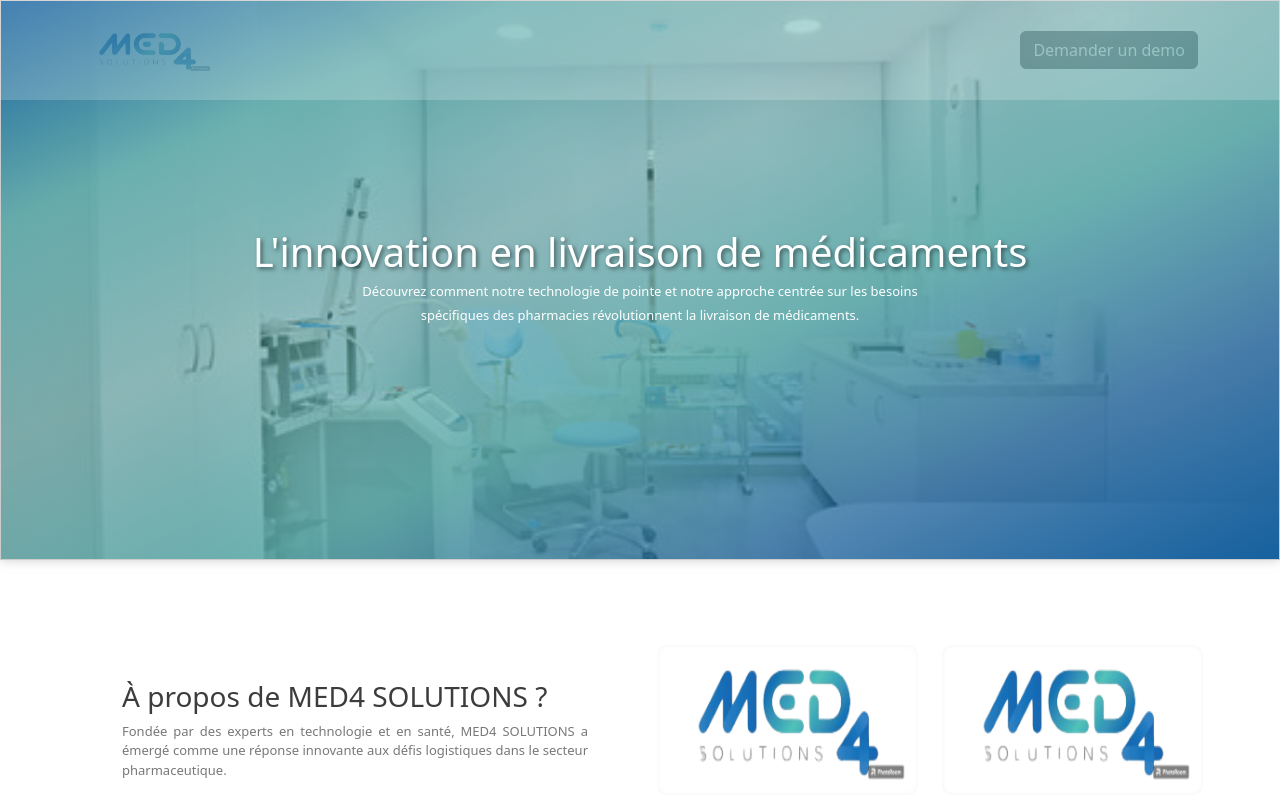
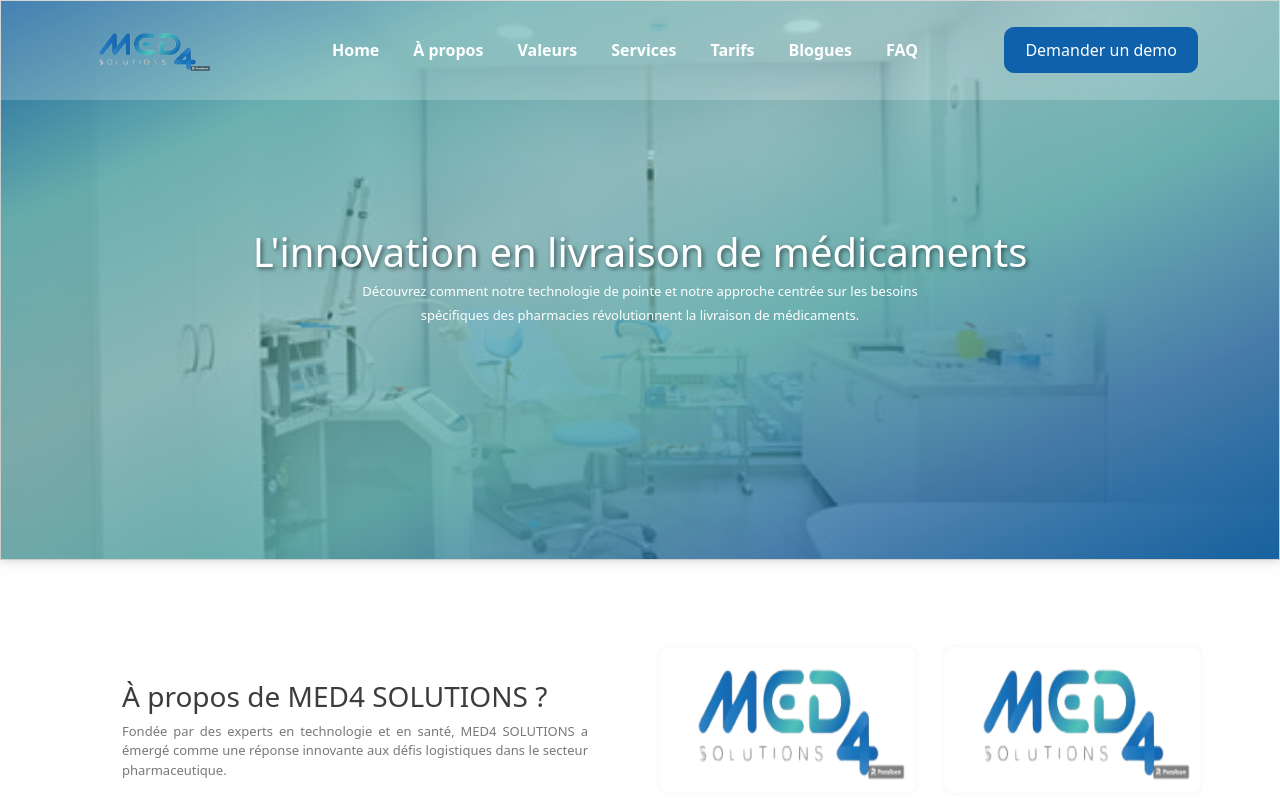
Before and after one commit to jihenJN/med4-site, an Angular app: page / in a window 1280 px wide. Shown: the top 798 px of the page. Built offline with nearby package versions, Linux system fonts and the light colour scheme.

Commit message:
feat : navbar is ok

```diff
--- a/src/app/navbar/navbar.component.css
+++ b/src/app/navbar/navbar.component.css
@@ -6,8 +6,8 @@
     transition: all 0.5s;
     z-index: 997;
     height: 100px;
-    background-color: #fff;
-    opacity: 0.2;
+    background-color: #feffff;
+    background-color: rgba(255, 255, 255, 0.2); /* Use RGBA for background color */
 
 
   }
@@ -19,7 +19,7 @@
   }
 
   .header.sticked {
-    border-color: #fff;
+    border-color: #feffff;
     border-color: #eee;
   }
 
@@ -43,7 +43,7 @@
   .header .btn-book-a-table,
   .header .btn-book-a-table:focus {
     font-size: 14px;
-    color: #fff;
+    color: #feffff;
     background: var(--color-primary);
     padding: 8px 20px;
     margin-left: 30px;
@@ -53,7 +53,7 @@
 
   .header .btn-book-a-table:hover,
   .header .btn-book-a-table:focus:hover {
-    color: #fff;
+    color: #feffff;
     background: rgba(206, 18, 18, 0.8);
   }
 
@@ -103,7 +103,7 @@
       font-family: var(--font-secondary);
       font-size: 16px;
       font-weight: 600;
-      color: #fff;
+      color:#feffff;
       white-space: nowrap;
       transition: 0.3s;
       position: relative;
@@ -142,8 +142,8 @@
     .navbar .active,
     .navbar .active:focus,
     .navbar li:hover>a {
-      color: #0a5291;
       text-decoration:underline;
+      text-decoration-color:#0e61aa;
       text-underline-offset: 10px; /* Adjust the offset as needed */
       text-decoration-thickness: 3px; /* Adjust the thickness as needed */
     }
@@ -158,7 +158,7 @@
       z-index: 99;
       opacity: 0;
       visibility: hidden;
-      background: #fff;
+      background: #feffff;
       box-shadow: 0px 0px 30px rgba(127, 137, 161, 0.25);
       transition: 0.3s;
       border-radius: 4px;
@@ -205,8 +205,17 @@
       visibility: visible;
     }
 
-    .card.custom-card {
-      background-color: lightblue !important; /* Change the background color */
-      border-color: navy !important; /* Change the border color */
-      color: navy !important; /* Change the font color */
-  }
+    .btn.btn-dark {
+      color: #fff; /* Text color */
+      background-color: #0e61aa; /* Background color */
+      border-color: #0e61aa; /* Border color */
+      padding: 10px 20px; /* Padding */
+      font-size: 16px; /* Font size */
+      border-radius: 10px; /* Border radius */
+      text-decoration: none; /* Remove default text underline */
+    }
+
+    .btn.btn-dark:hover {
+      background-color: #0d4b85; /* Darker background color on hover */
+      border-color: #0d4b85; /* Darker border color on hover */
+    }
--- a/src/app/navbar/navbar.component.html
+++ b/src/app/navbar/navbar.component.html
@@ -10,9 +10,11 @@
             <ul>
                 <li><a routerLink="">Home</a></li>
                 <li><a routerLink="/restaurants">À propos</a></li>
+                <li><a routerLink="/contact">Valeurs</a></li>
                 <li><a routerLink="/menu">Services</a></li>
-                <li><a routerLink="/contact">About</a></li>
-                <li><a routerLink="/contact">Pricing</a></li>
+                <li><a routerLink="/contact">Tarifs</a></li>
+                <li><a routerLink="/contact">Blogues</a></li>
+                <li><a routerLink="/contact">FAQ</a></li>
             </ul>
         </nav>
         <div class="d-flex mt-4 mt-lg-0 ms-lg-auto ms-xl-0 ">
```
